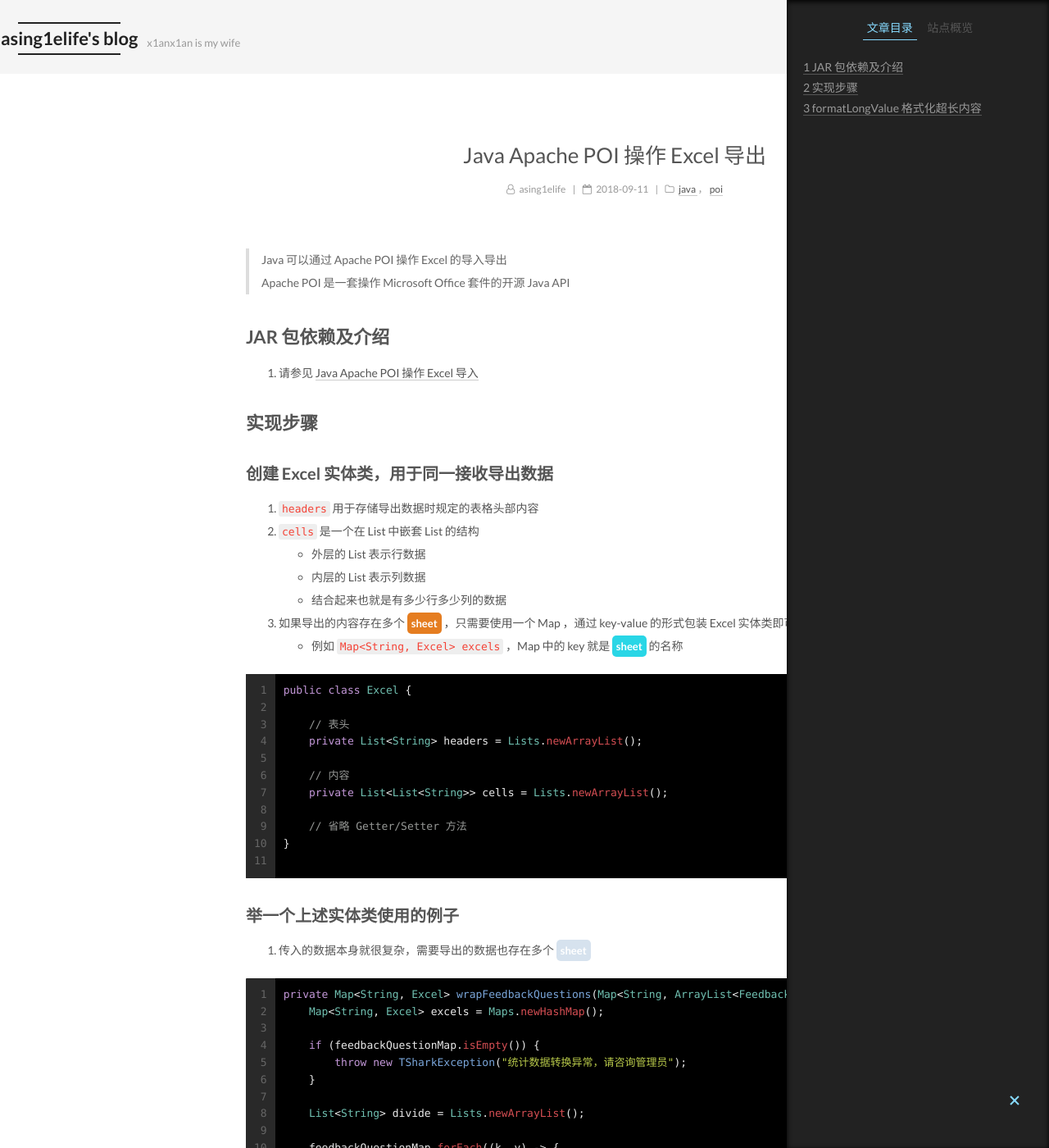
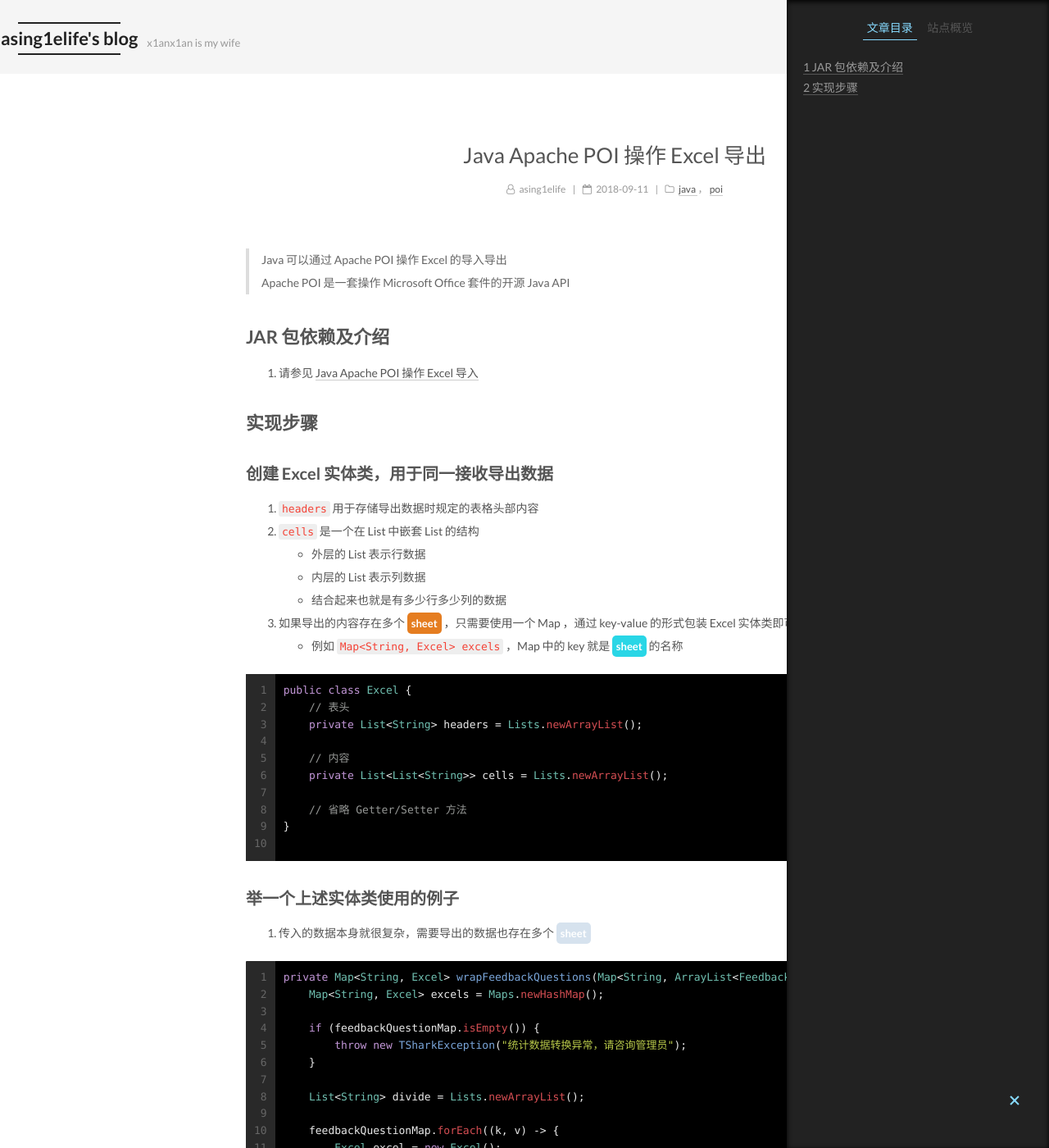
Before and after one commit to Asing1elife/asing1elife.github.io, a Jekyll site: the page built from _posts/2018-09-11-Java Apache POI 操作 Excel 导出.md, in a window 1280 px wide and 1400 px high. Shown: the whole window at 82% size. Built offline with Jekyll 4.4.1, drawn with Linux system fonts in a browser that asks for light colours; nearby versions of some CDN libraries; comment, search, counter and statistics services are not loaded.

Commit message:
refactory

````diff
--- a/_posts/2018-09-11-Java Apache POI 操作 Excel 导出.md
+++ b/_posts/2018-09-11-Java Apache POI 操作 Excel 导出.md
@@ -28,7 +28,6 @@
 
 ```java
 public class Excel {
-
     // 表头
     private List<String> headers = Lists.newArrayList();
 
@@ -177,7 +176,7 @@
 }
 ```
 
-## formatLongValue 格式化超长内容
+### formatLongValue 格式化超长内容
 1. 需要单元格启用 `setWrapText = true` 才会生效
 
 ```java
````
